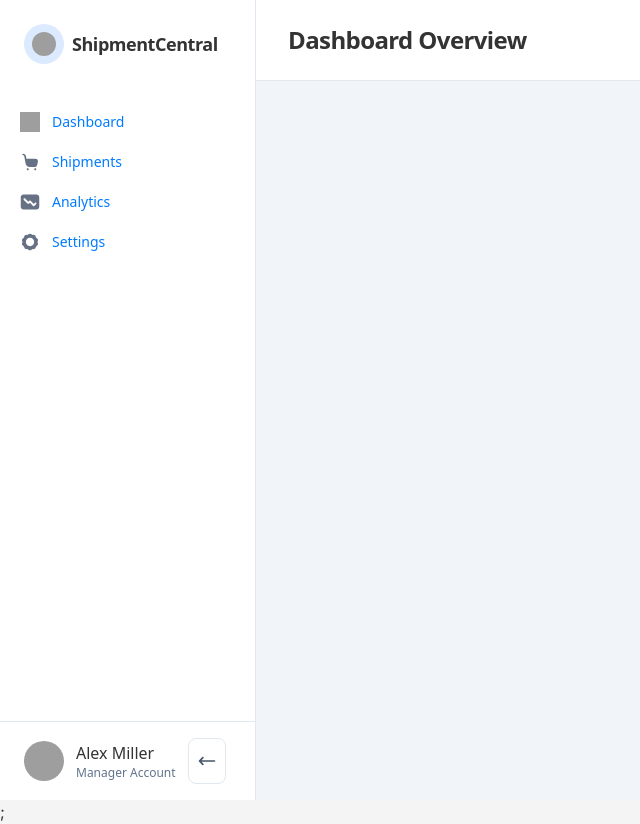
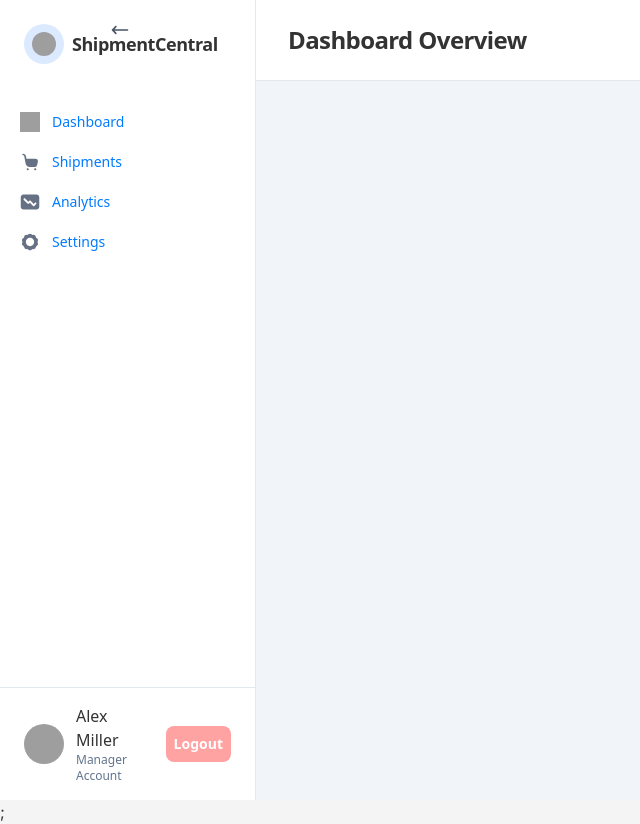
Before and after one commit to Elvicharde/shipflow-web, a React (Vite) app: page / in a window 1280 px wide. Both pictures are taken after a click on the button "Dashboard". Shown: the whole page, without its empty margins (0-640 px from the left). Built offline with nearby package versions, Linux system fonts and the light colour scheme; no server answers; grey boxes are pictures that could not be loaded; the HTML template or start-up script is replaced by a standard one.

Commit message:
added logout

```diff
--- a/src/components/layout/Sidebar.tsx
+++ b/src/components/layout/Sidebar.tsx
@@ -1,7 +1,10 @@
 import React, { useState } from 'react';
 import Button from '@/components/ui/Button';
 import { Avatar, AvatarImage, AvatarFallback } from '@/components/ui/avatar';
-import { Link, useLocation } from 'react-router-dom';
+import { Link, useLocation, useNavigate } from 'react-router-dom';
+import { useAuthStore } from '@/app/authStore';
+import ArrowLeftIcon from '/icons/arrow-left.svg';
+import ArrowRightIcon from '/icons/arrow-right.svg';
 
 const navItems = [
   {
@@ -34,6 +37,8 @@ export const Sidebar: React.FC = () => {
   const [sidebarOpen, setSidebarOpen] = useState(true);
   const [sidebarCollapsed, setSidebarCollapsed] = useState(false);
   const location = useLocation();
+  const logout = useAuthStore((s) => s.logout);
+  const navigate = useNavigate();
 
   const handleToggleSidebar = () => setSidebarOpen((open) => !open);
   const handleCollapse = () => setSidebarCollapsed((collapsed) => !collapsed);
@@ -46,7 +51,7 @@ export const Sidebar: React.FC = () => {
     >
       <div>
         <div
-          className={`flex items-center gap-2 ${sidebarCollapsed ? 'px-3' : 'px-6'} py-6`}
+          className={`flex items-center gap-2 ${sidebarCollapsed ? 'px-3' : 'px-6'} py-6 relative`}
         >
           <img
             src={
@@ -62,13 +67,18 @@ export const Sidebar: React.FC = () => {
               ShipmentCentral
             </span>
           )}
+          {/* Sidebar toggle button - move to top right */}
           <Button
             variant="ghost"
-            onClick={handleToggleSidebar}
-            aria-label="Toggle sidebar"
-            className="ml-auto lg:hidden"
+            onClick={handleCollapse}
+            aria-label="Collapse sidebar"
+            className="absolute top-0 right-0 mt-2 mr-2"
           >
-            <img src="/icons/arrow-left.svg" alt="toggle" className="w-5 h-5" />
+            <img
+              src={sidebarCollapsed ? ArrowRightIcon : ArrowLeftIcon}
+              alt={sidebarCollapsed ? 'Expand sidebar' : 'Collapse sidebar'}
+              className="w-5 h-5"
+            />
           </Button>
         </div>
         <nav className="mt-4 space-y-1 px-2">
@@ -105,20 +115,15 @@ export const Sidebar: React.FC = () => {
           </div>
         )}
         <Button
-          variant="outline"
-          // size prop removed, not supported by Button
-          onClick={handleCollapse}
-          aria-label="Collapse sidebar"
+          variant="danger"
+          onClick={() => {
+            logout();
+            navigate('/login');
+          }}
+          aria-label="Logout"
+          className="ml-2 bg-red-300 text whit5e max-h-9"
         >
-          <img
-            src={
-              sidebarCollapsed
-                ? '/icons/arrow-right.svg'
-                : '/icons/arrow-left.svg'
-            }
-            alt="collapse"
-            className="w-5 h-5"
-          />
+          Logout
         </Button>
       </div>
     </aside>
```
